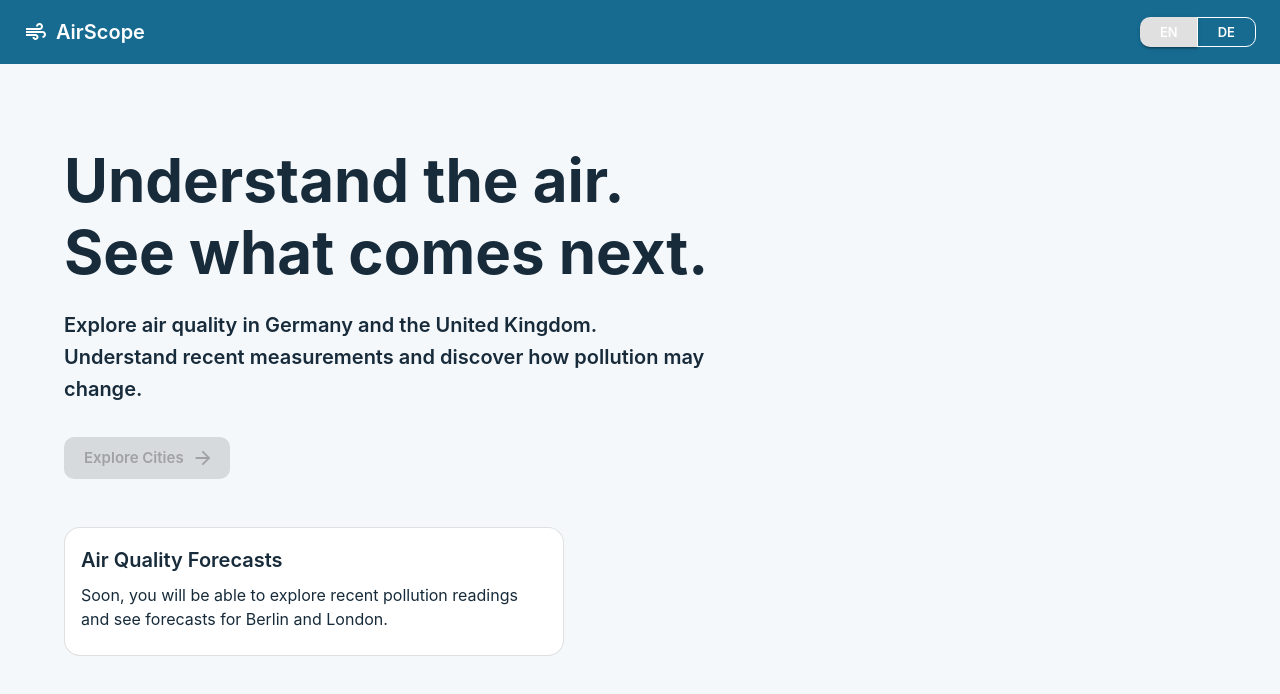
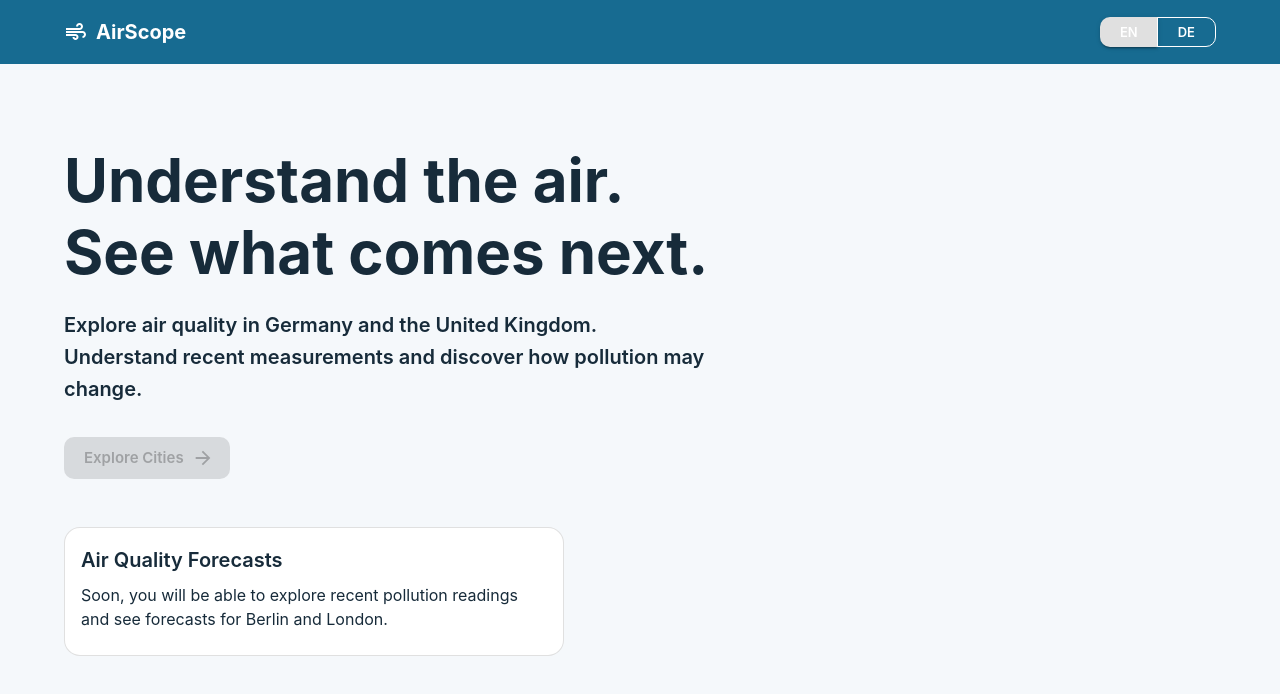
Before and after one commit to nikdc03x-coder/AirScope, a React (Vite) app in the folder frontend/: page / in a window 1280 px wide. Shown: the top 694 px of the page. Built offline with nearby package versions, Linux system fonts and the light colour scheme.

Commit message:
refactor(ui): extract reusable AirScope header

```diff
--- a/frontend/src/App.tsx
+++ b/frontend/src/App.tsx
@@ -1,47 +1,35 @@
 
 import {
-  AppBar,
   Box,
   Button,
   Card,
   CardContent,
   Container,
-  Toolbar,
   Typography,
 } from "@mui/material";
 
-import AirIcon from "@mui/icons-material/Air";
 import ArrowForwardIcon from "@mui/icons-material/ArrowForward";
-
 import { useTranslation } from "react-i18next";
 
-import LanguageSwitcher from "./components/layout/LanguageSwitcher";
+import Header from "./components/layout/Header";
 
 // AirScope | nik
-// All visible text comes from our translation files.
-// This allows the same page to work in English and German.
+// This is the main component of our website.
+// The Header is reusable, and all visible text comes
+// from our English and German translation files.
 
 function App() {
   const { t } = useTranslation();
 
   return (
     <>
-      {/* Shared navigation bar. */}
-      <AppBar position="static" elevation={0}>
-        <Toolbar>
-          <AirIcon sx={{ mr: 1 }} />
+      {/* Reusable navigation bar with language switching. */}
+      <Header />
 
-          <Typography variant="h6" sx={{ flexGrow: 1 }}>
-            {t("brand")}
-          </Typography>
-
-          <LanguageSwitcher />
-        </Toolbar>
-      </AppBar>
-
-      {/* Homepage introduction. */}
+      {/* Main homepage content. */}
       <Container maxWidth="lg">
         <Box sx={{ py: { xs: 6, md: 10 } }}>
+          {/* Main heading of the AirScope homepage. */}
           <Typography
             variant="h2"
             component="h1"
@@ -56,6 +44,7 @@ function App() {
             {t("hero.titleLine2")}
           </Typography>
 
+          {/* Short introduction explaining AirScope. */}
           <Typography
             variant="h6"
             color="text.secondary"
@@ -64,7 +53,8 @@ function App() {
             {t("hero.description")}
           </Typography>
 
-          {/* City exploration will be implemented later. */}
+          {/* City exploration will be enabled when
+              the city pages are implemented. */}
           <Button
             variant="contained"
             size="large"
@@ -74,7 +64,7 @@ function App() {
             {t("hero.explore")}
           </Button>
 
-          {/* Preview of our upcoming forecast feature. */}
+          {/* Preview of our upcoming air quality forecasts. */}
           <Card
             variant="outlined"
             sx={{ mt: 6, maxWidth: 500 }}
--- /dev/null
+++ b/frontend/src/components/layout/Header.tsx
@@ -0,0 +1,54 @@
+
+import {
+  AppBar,
+  Box,
+  Container,
+  Toolbar,
+  Typography,
+} from "@mui/material";
+
+import AirIcon from "@mui/icons-material/Air";
+import { useTranslation } from "react-i18next";
+
+import LanguageSwitcher from "./LanguageSwitcher";
+
+// AirScope | nik
+// This header appears at the top of our website.
+// Keeping it separate allows us to reuse it on every page.
+
+function Header() {
+  const { t } = useTranslation();
+
+  return (
+    <AppBar position="static" elevation={0}>
+      <Container maxWidth="lg">
+        <Toolbar disableGutters sx={{ minHeight: 72 }}>
+          {/* Brand icon and project name. */}
+          <Box
+            sx={{
+              display: "flex",
+              alignItems: "center",
+              gap: 1,
+              flexGrow: 1,
+            }}
+          >
+            <AirIcon fontSize="medium" />
+
+            <Typography
+              variant="h6"
+              component="span"
+              sx={{ fontWeight: 700 }}
+            >
+              {t("brand")}
+            </Typography>
+          </Box>
+
+          {/* Reuse our existing language switcher. */}
+          <LanguageSwitcher />
+        </Toolbar>
+      </Container>
+    </AppBar>
+  );
+}
+
+export default Header;
```
